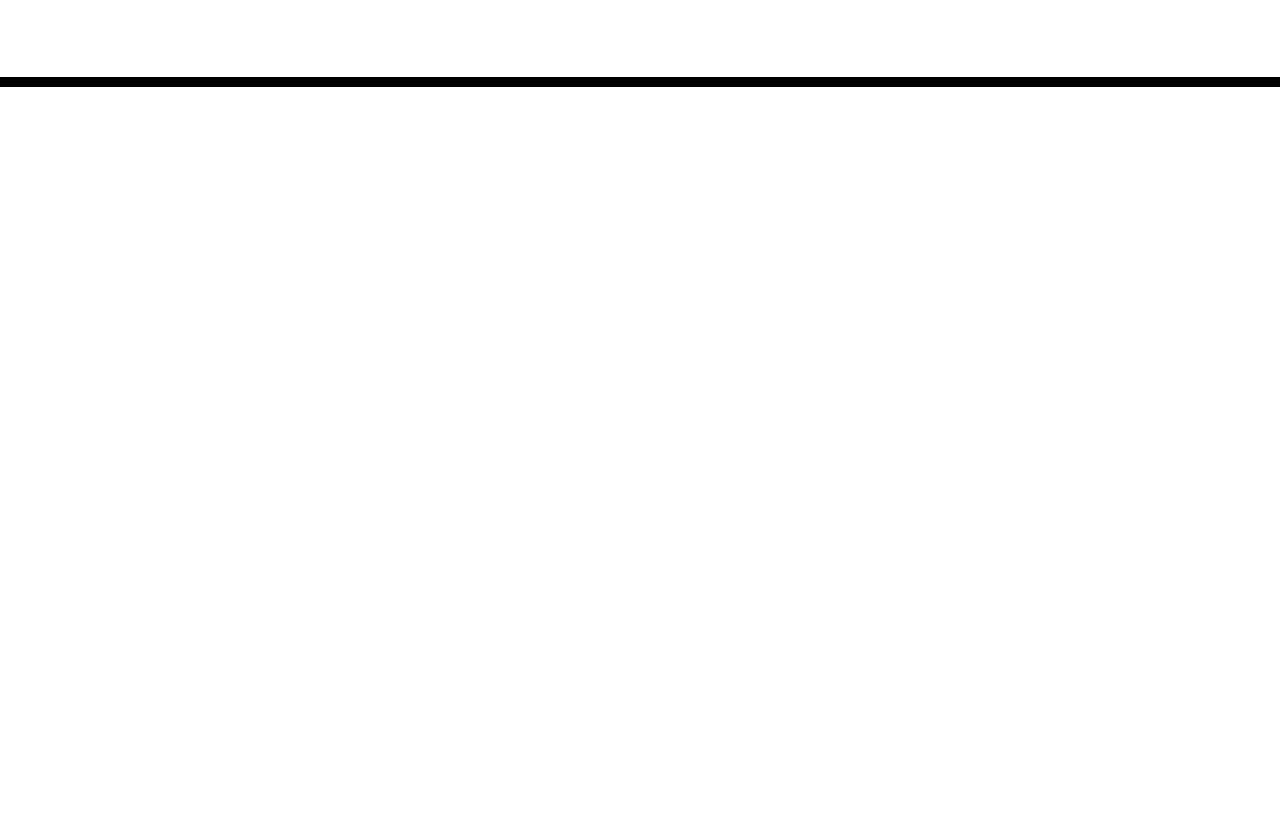
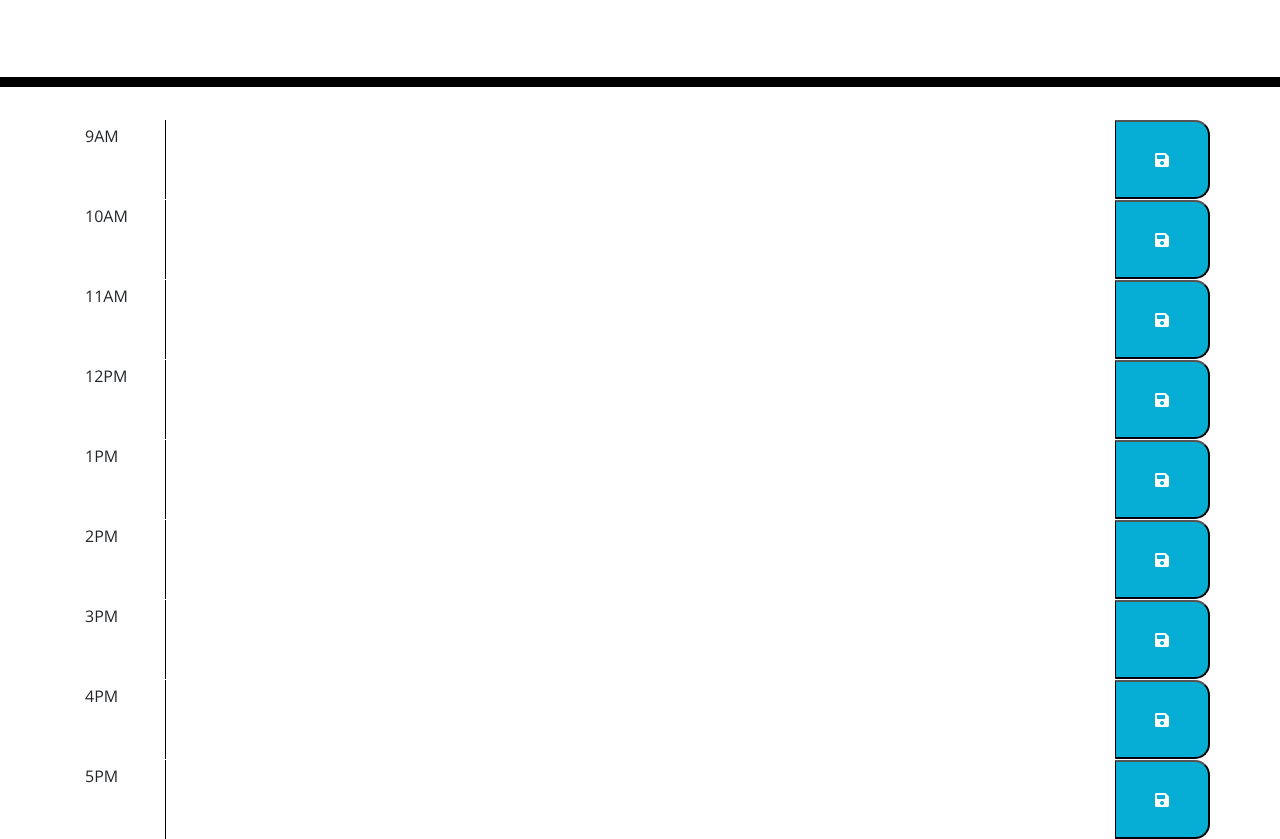
Before and after one commit to mohammedyasirsuara/WorkDayPlanner, a plain HTML site: page index.html in a window 1280 px wide. Shown: the part 181-1020 px from the top of the page. Before the commit the page ends 800 px from the top, so only its background shows below. Drawn offline with nearby package versions, Linux system fonts and the light colour scheme.

Commit message:
Updated html file with save button, textarea and time stamp

```diff
--- a/index.html
+++ b/index.html
@@ -30,6 +30,51 @@
     </header>
     <div class="container">
       <!-- Timeblocks go here -->
+      <div class="row">
+        <div class="col-1 mt-2 currTime" style="margin-left: 0px;">9AM</div>
+        <textarea class="col-10 plan"></textarea>
+        <button class="col-1 saveBtn"><i class="fas fa-save"></i></button>
+      </div>
+      <div class="row">
+        <div class="col-1 mt-2">10AM</div>
+        <textarea class="col-10 plan"></textarea>
+        <button class="col-1 saveBtn"><i class="fas fa-save"></i></button>
+      </div>
+      <div class="row">
+        <div class="col-1 mt-2">11AM</div>
+        <textarea class="col-10 plan"></textarea>
+        <button class="col-1 saveBtn"><i class="fas fa-save"></i></button>
+      </div>
+      <div class="row">
+        <div class="col-1 mt-2">12PM</div>
+        <textarea class="col-10 plan"></textarea>
+        <button class="col-1 saveBtn"><i class="fas fa-save"></i></button>
+      </div>
+      <div class="row">
+        <div class="col-1 mt-2">1PM</div>
+        <textarea class="col-10 plan"></textarea>
+        <button class="col-1 saveBtn"><i class="fas fa-save"></i></button>
+      </div>
+      <div class="row">
+        <div class="col-1 mt-2">2PM</div>
+        <textarea class="col-10 plan"></textarea>
+        <button class="col-1 saveBtn"><i class="fas fa-save"></i></button>
+      </div>
+      <div class="row">
+        <div class="col-1 mt-2">3PM</div>
+        <textarea class="col-10 plan"></textarea>
+        <button class="col-1 saveBtn"><i class="fas fa-save"></i></button>
+      </div>
+      <div class="row">
+        <div class="col-1 mt-2">4PM</div>
+        <textarea class="col-10 plan"></textarea>
+        <button class="col-1 saveBtn"><i class="fas fa-save"></i></button>
+      </div>
+      <div class="row">
+        <div class="col-1 mt-2">5PM</div>
+        <textarea class="col-10 plan"></textarea>
+        <button class="col-1 saveBtn"><i class="fas fa-save"></i></button>
+      </div>
     </div>
 
     <script src="https://code.jquery.com/jquery-3.4.1.min.js"></script>
```
